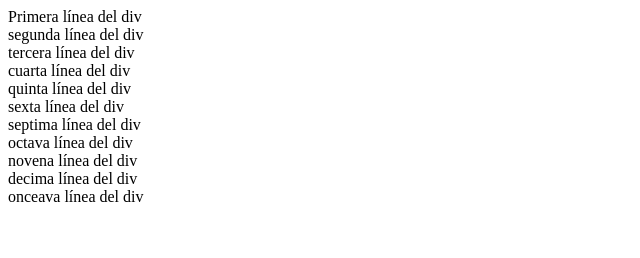
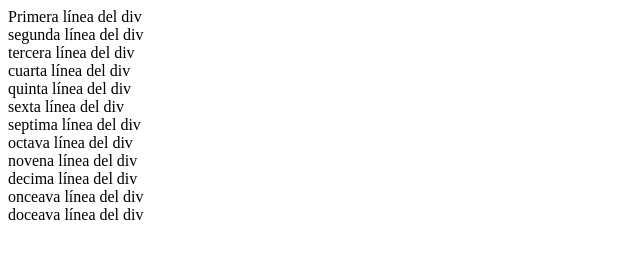
Before and after one commit to AndresN777/CLASE, a plain HTML site: page index.html in a window 1280 px wide. Shown: the whole page, without its empty margins (0-640 px from the left). Drawn offline with Linux system fonts and the light colour scheme.

Commit message:
noveno commit

```diff
--- a/index.html
+++ b/index.html
@@ -17,6 +17,6 @@
     <div>novena línea del div</div>
     <div>decima línea del div</div>
     <div>onceava línea del div</div>
-
+    <div>doceava línea del div</div>
 </body>
 </html>
```
